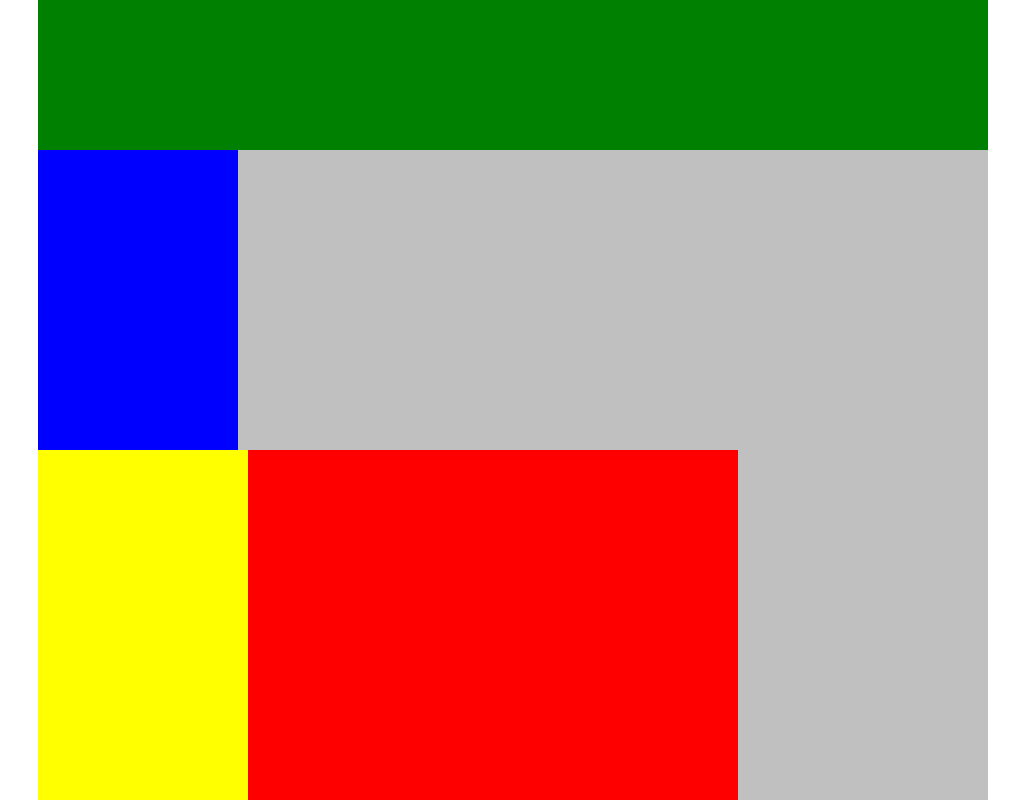
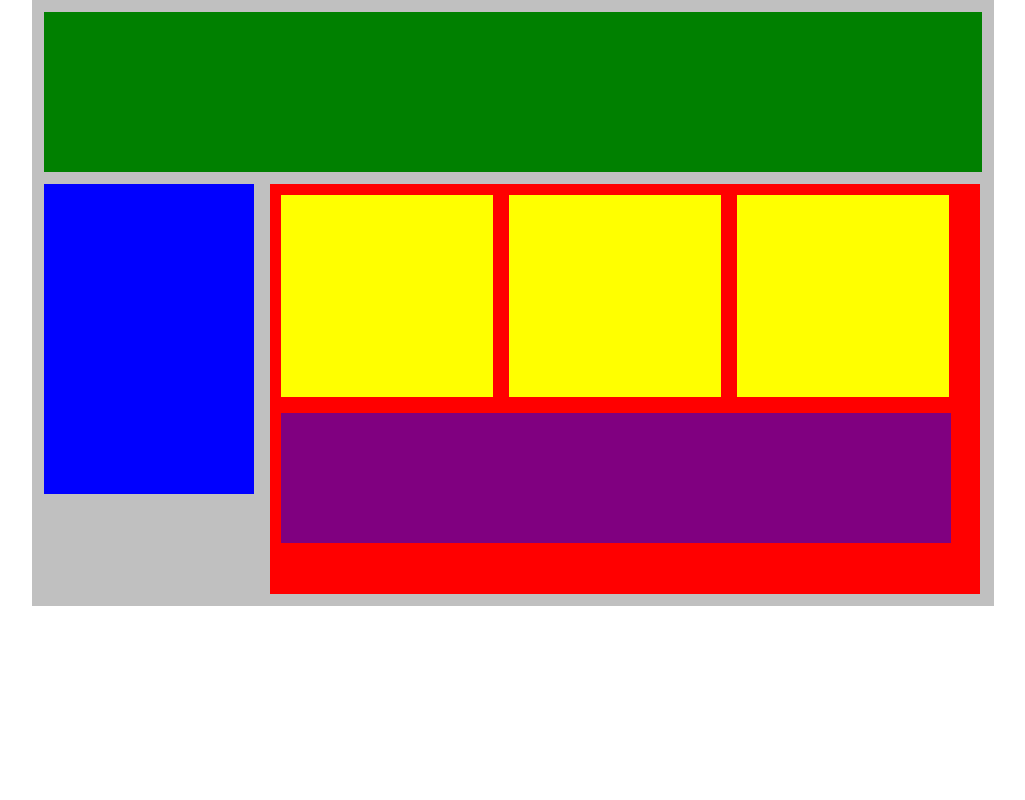
Before and after one commit to kfactora/coding-dojo-html-css, a plain HTML site: page css/plotting_your_blocks/index.html in a window 1280 px wide. Shown: the top 800 px of the page, without its empty margins (127-1152 px from the left). Drawn offline with Linux system fonts and the light colour scheme.

Commit message:
Update style.css

```diff
--- a/css/plotting_your_blocks/style.css
+++ b/css/plotting_your_blocks/style.css
@@ -1,33 +1,51 @@
+/*CSS reset settings here*/
 *{
  margin: 0px;
  padding: 0px;
+ position: static
 }
 #wrapper{
  width: 950px;
  background-color: silver;
  margin: 0px auto;
+ padding: 6px;
 }
 #header{
  min-height: 150px;
  background-color: green;
+ display: block;
+ margin: 6px;
+ padding: 5px;
 }
 #navigation{
  min-height: 300px;
  width: 200px;
  background-color: blue;
+ display: inline-block;
+ margin: 6px;
+ padding: 5px;
 }
 #main_content{
  min-height: 400px;
  width: 700px;
  background-color: red;
+ display: inline-block;
+ vertical-align: top;
+ margin: 6px;
+ padding: 5px;
 }
 .subcontents{
  min-height: 200px;
  width: 210px;
  background-color: yellow;
+ display: inline-block;
+ margin: 6px;
+ padding: 1px;
 }
 #advertisement{
  min-height: 120px;
  width: 660px;
  background-color: purple;
+ margin: 6px;
+ padding: 5px;
 }
```
